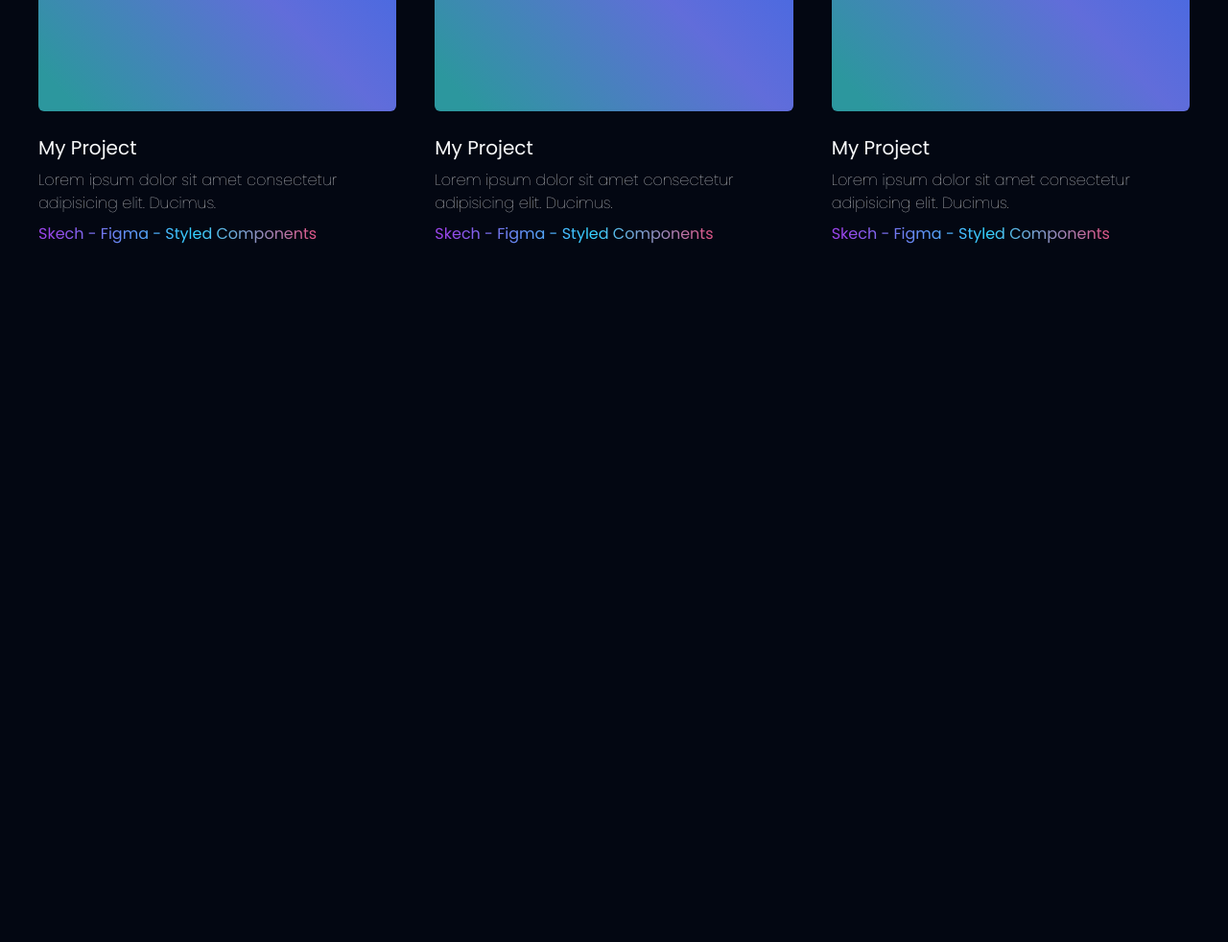
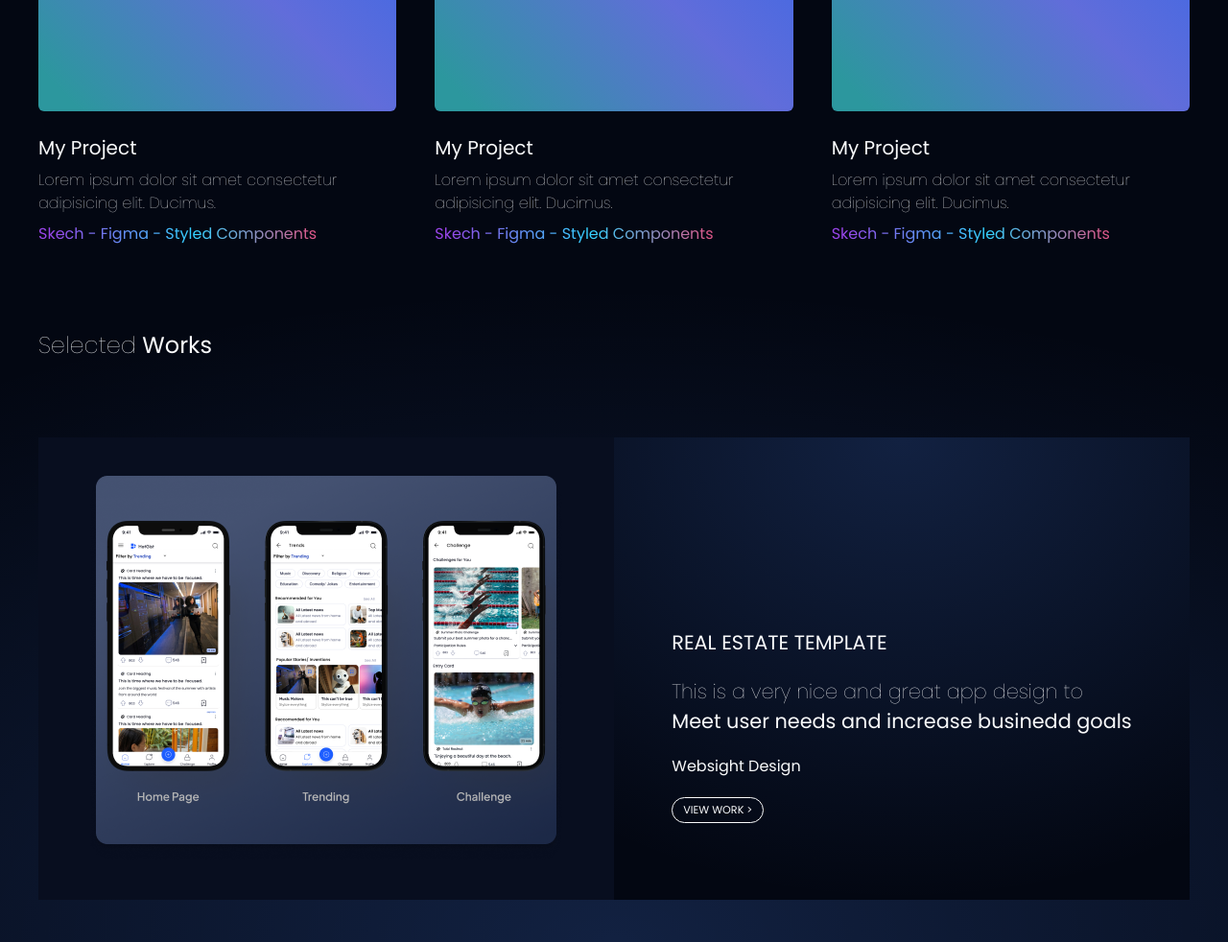
Before and after one commit to david-taiwo/mike-portffolio, a website: page public/index.html in a window 1280 px wide. Shown: the part 1056-2038 px from the top of the page at 96% size. Before the commit the page ends 1356 px from the top, so only its background shows below. Drawn offline with nearby package versions, Linux system fonts and the light colour scheme.

Commit message:
another section

```diff
--- a/public/custom.css
+++ b/public/custom.css
@@ -48,9 +48,19 @@
 }
 
 .custom-gradient-bg {
-  background: linear-gradient(225.4deg, #2D65E9 0%, #616DDA 48.12%, #2C979E 93.59%);
+  background: linear-gradient(
+    225.4deg,
+    #2d65e9 0%,
+    #616dda 48.12%,
+    #2c979e 93.59%
+  );
   font-weight: 300;
 }
 
-.font-extra-light {
+.selected-gradient-bg {
+  background: radial-gradient(
+    100% 100% at 50.1% 100%,
+    rgba(78, 138, 255, 0.2) 0%,
+    rgba(78, 138, 255, 0) 100%
+  );
 }
--- a/public/index.html
+++ b/public/index.html
@@ -167,6 +167,41 @@
         </div>
       </div>
     </section>
+
+    <section class="selected-gradient-bg text-tx-c1 px-10 py-11">
+      <div class="flex flex-col justify-evenly gap-20">
+        <h2 class="text-2xl"><span class="font-lw">Selected</span> Works</h2>
+        <div class="grid grid-cols-2">
+          <div class="bg-[#080E1F] flex justify-center">
+            <img
+              src="./assets/work.png"
+              alt="selected work image"
+              class="p-10"
+            />
+          </div>
+          <div class="gradient-bg flex justify-center">
+            <div
+              class="flex flex-col gap-5 justify-end px-10 py-20 text-[1.3rem]"
+            >
+              <h4>REAL ESTATE TEMPLATE</h4>
+              <p>
+                <span class="font-lw"
+                  >This is a very nice and great app design to</span
+                ><br />
+                Meet user needs and increase businedd goals
+              </p>
+              <p class="text-[1rem]">Websight Design</p>
+              <a
+                href="#"
+                class="flex justify-center text-[.7rem] rounded-[1rem] border border-tx-c1 w-[6rem] p-1"
+                >VIEW WORK >
+              </a>
+            </div>
+          </div>
+        </div>
+      </div>
+    </section>
+
     <script src="app.js"></script>
   </body>
 </html>
```
Also changed, not shown: public/assets/icon.svg (added), public/assets/work.png (added), public/styles.css.
